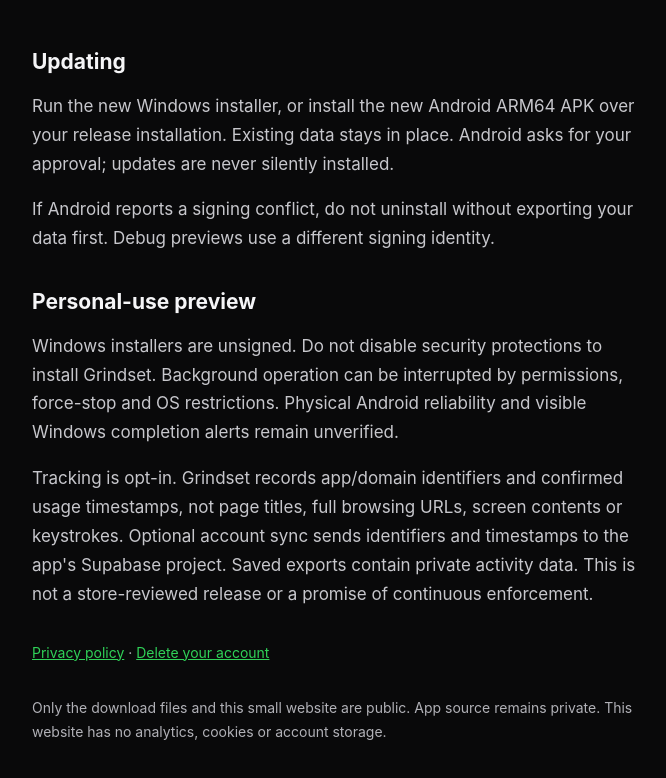
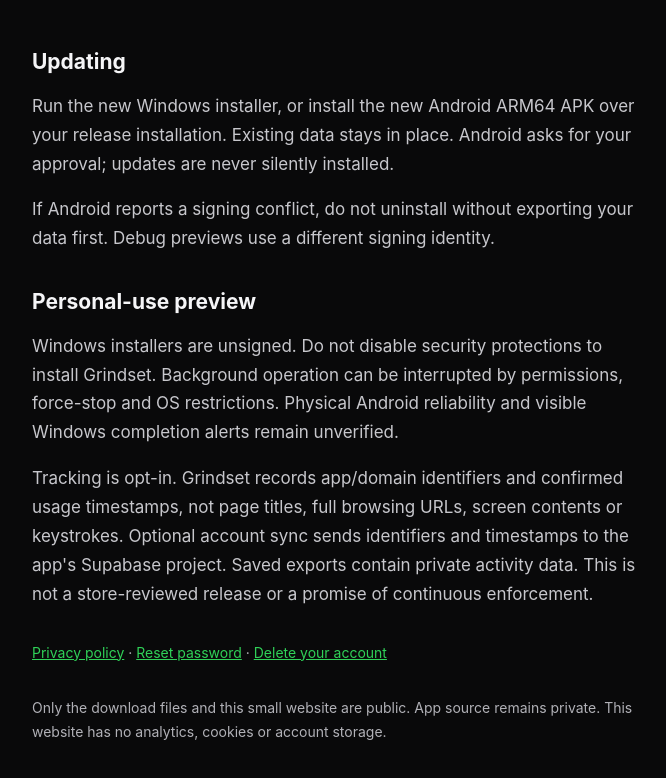
Before and after one commit to danarrigo/grindset-releases, a plain HTML site: page index.html in a window 1280 px wide. Shown: the part 408-1186 px from the top of the page, without its empty margins (298-964 px from the left). Drawn offline with Linux system fonts and the light colour scheme.

Commit message:
Site: password reset

```diff
--- a/index.html
+++ b/index.html
@@ -21,7 +21,7 @@
     <h2>Personal-use preview</h2>
     <p>Windows installers are unsigned. Do not disable security protections to install Grindset. Background operation can be interrupted by permissions, force-stop and OS restrictions. Physical Android reliability and visible Windows completion alerts remain unverified.</p>
     <p>Tracking is opt-in. Grindset records app/domain identifiers and confirmed usage timestamps, not page titles, full browsing URLs, screen contents or keystrokes. Optional account sync sends identifiers and timestamps to the app's Supabase project. Saved exports contain private activity data. This is not a store-reviewed release or a promise of continuous enforcement.</p>
-    <p class="secondary"><a href="privacy/">Privacy policy</a> · <a href="delete-account/">Delete your account</a></p>
+    <p class="secondary"><a href="privacy/">Privacy policy</a> · <a href="reset-password/">Reset password</a> · <a href="delete-account/">Delete your account</a></p>
     <p class="secondary">Only the download files and this small website are public. App source remains private. This website has no analytics, cookies or account storage.</p>
   </main>
 </body>
```
